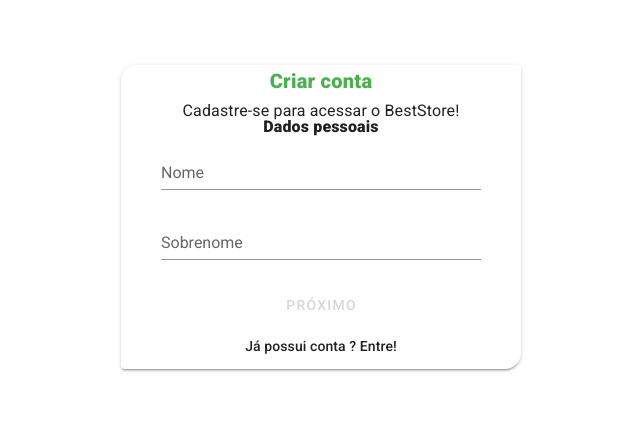
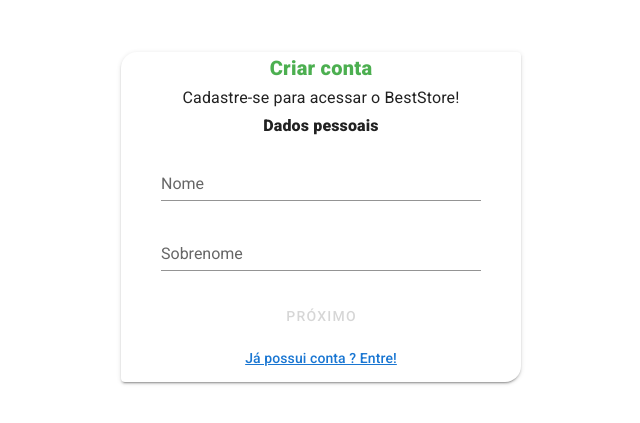
Before and after one commit to gmsdev04/beststore-auth, a Vue app: page /cadastro in a window 1280 px wide. Shown: the part 183-606 px from the top of the page, without its empty margins (319-959 px from the left). Built offline with nearby package versions, Linux system fonts and the light colour scheme.

Commit message:
incluindo progresso

```diff
--- a/src/components/cadastro/InformacoesDeLogin.vue
+++ b/src/components/cadastro/InformacoesDeLogin.vue
@@ -5,7 +5,7 @@
       align="center"
       justify="center"
     >
-      <div class="subtitle-1 font-weight-black">
+      <div class="subtitle-1 font-weight-black subTitulo">
         Dados de acesso
       </div>
     </v-row>
@@ -86,6 +86,9 @@ export default {
 }
 </script>
 
-<style>
-
+<style scoped>
+.subTitulo{
+  padding-top: 3%;
+  padding-bottom: 3%;
+}
 </style>
--- a/src/components/cadastro/InformacoesPessoais.vue
+++ b/src/components/cadastro/InformacoesPessoais.vue
@@ -5,7 +5,7 @@
       align="center"
       justify="center"
     >
-      <div class="subtitle-1 font-weight-black">
+      <div class="subtitle-1 font-weight-black subTitulo">
         Dados pessoais
       </div>
     </v-row>
@@ -82,6 +82,9 @@ export default {
 }
 </script>
 
-<style>
-
+<style scoped>
+.subTitulo{
+  padding-top: 3%;
+  padding-bottom: 3%;
+}
 </style>
--- a/src/components/cadastro/RevisarInformacoes.vue
+++ b/src/components/cadastro/RevisarInformacoes.vue
@@ -4,8 +4,8 @@
       align="center"
       justify="center"
     >
-      <div class="subtitle-1 font-weight-black">
-        As informações estão corretas
+      <div class="subtitle-1 font-weight-black subTitulo">
+        As informações estão corretas ?
       </div>
     </v-row>
 
@@ -29,6 +29,9 @@ export default {
 }
 </script>
 
-<style>
-
+<style scoped>
+.subTitulo{
+  padding-top: 3%;
+  padding-bottom: 3%;
+}
 </style>
--- a/src/views/Cadastro.vue
+++ b/src/views/Cadastro.vue
@@ -37,8 +37,8 @@
             <!-- DADOS SOLICITADOS -->
             <transition
               mode="out-in"
-              enter-active-class="animate__animated animate__fadeIn animate__faster"
-              leave-active-class="animate__animated animate__fadeOut animate__faster"
+              enter-active-class="animate__animated animate__fadeIn animate-speed"
+              leave-active-class="animate__animated animate__fadeOut animate-speed"
             >
               <component :is="informacaoSolicitadaDaVez" />
             </transition>
@@ -55,6 +55,7 @@
                 color="green"
                 :disabled="!valid"
                 @click="proximo"
+                @keyup.enter="proximo"
               >
                 Próximo
               </v-btn>
@@ -82,6 +83,7 @@
                 width="45%"
                 :disabled="!valid"
                 @click="proximo"
+                @keyup.enter="proximo"
               >
                 Cadastrar!
               </v-btn>
@@ -93,6 +95,7 @@
                 width="45%"
                 :disabled="!valid"
                 @click="proximo"
+                @keyup.enter="proximo"
               >
                 Próximo
               </v-btn>
@@ -105,9 +108,7 @@
                 justify="center"
                 align="center"
               >
-                <div class="subtitle-2">
-                  Já possui conta ? Entre!
-                </div>
+                <router-link to="/login" tag="a" class="subtitle-2">Já possui conta ? Entre!</router-link>
               </v-col>
             </v-row>
           </v-container>
@@ -132,11 +133,9 @@ export default {
   },
   methods: {
     cadastrar() {
-      this.$refs.form.validate();
       console.log('validated', this.valid);
     },
     proximo(){
-
       let proxima = '';
       switch(this.informacaoSolicitadaDaVez){
         case 'informacoesPessoais' : proxima = 'informacoesDeLogin'; break;
@@ -167,5 +166,7 @@ export default {
 .btnEntrar{
   padding-top: 5%;
 }
-
+.animate-speed {
+  --animate-duration: 0.15s;
+}
 </style>
```
